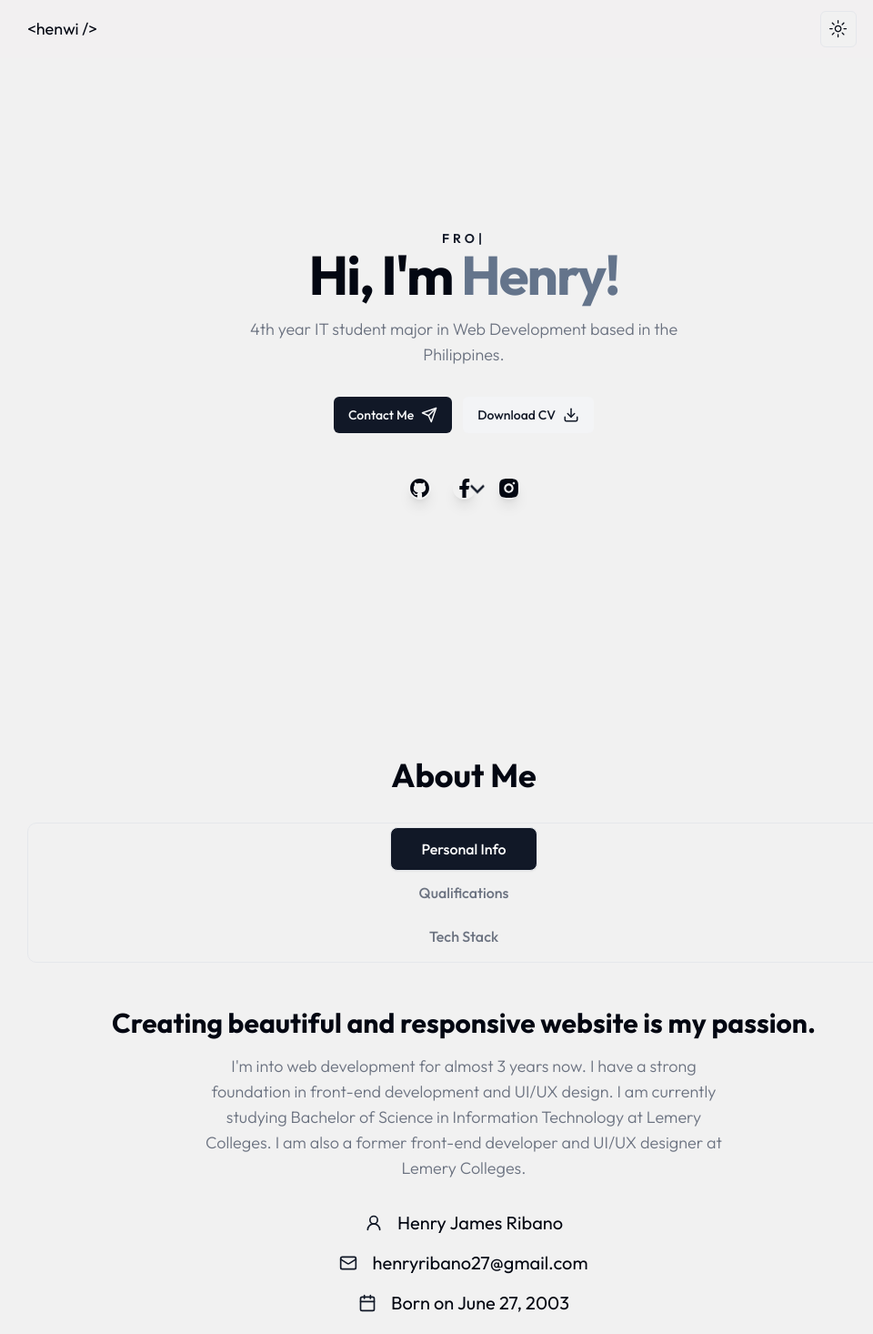
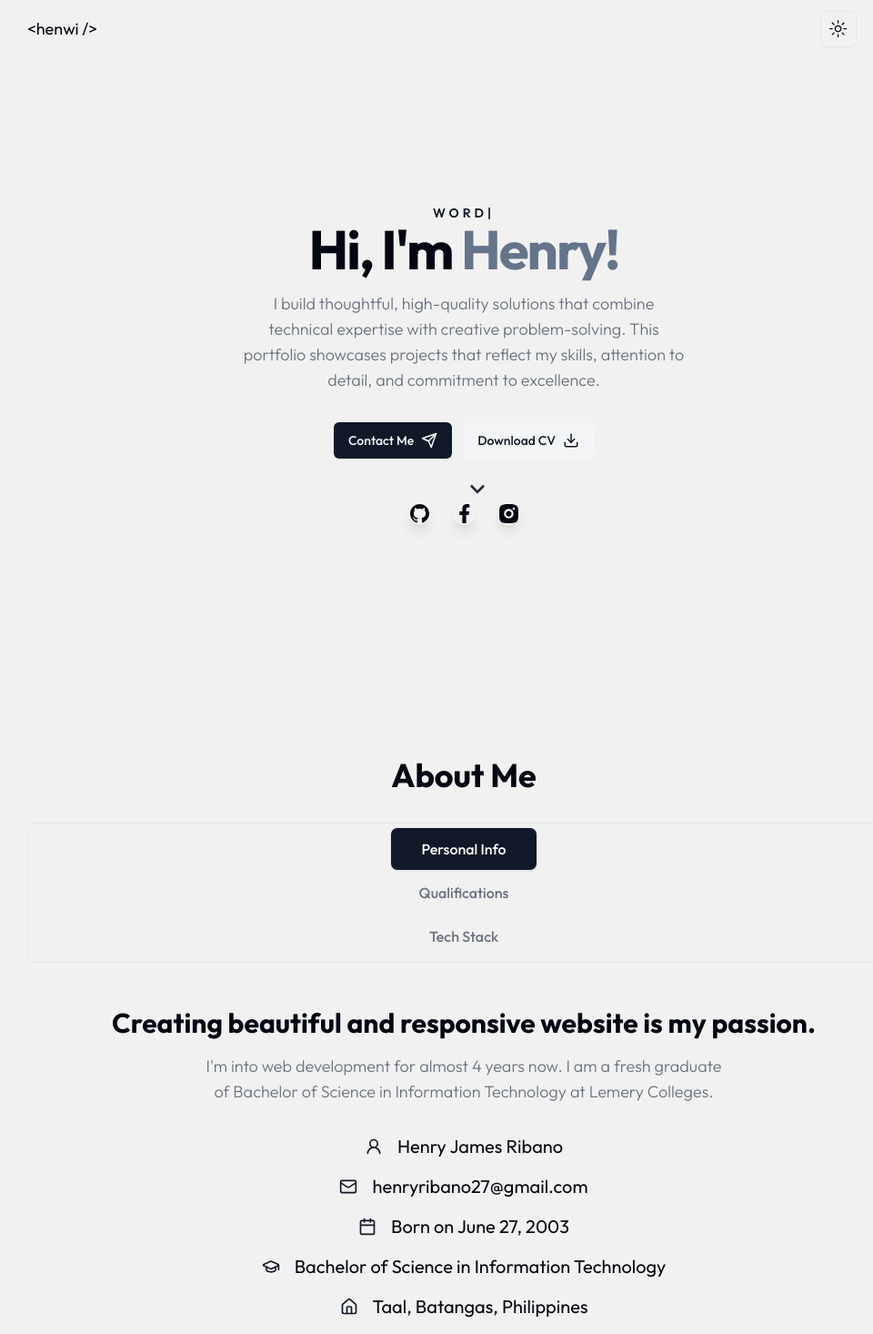
Before and after one commit to henwijames/my-portfolio, a Next.js app: page / in a window 1280 px wide. Shown: the top 1466 px of the page at 91% size, without its empty margins (130-1090 px from the left). Built offline with nearby package versions, Linux system fonts and the light colour scheme.

Commit message:
update dependencies in package-lock.json and revise About and Hero components for accuracy and clarity

```diff
--- a/components/About.jsx
+++ b/components/About.jsx
@@ -51,7 +51,7 @@ const qualificationData = [
       {
         college: "Lemery Colleges",
         qualifications: "Bachelor of Science in Information Technology",
-        years: "2021 - Present",
+        years: "2021 - June 26, 2025",
       },
       {
         college: "Lemery Senior High School",
@@ -228,12 +228,9 @@ const About = () => {
                       Creating beautiful and responsive website is my passion.
                     </h3>
                     <p className="subtitle max-w-xl mx-auto xl:mx-0">
-                      I'm into web development for almost 3 years now. I have a
-                      strong foundation in front-end development and UI/UX
-                      design. I am currently studying Bachelor of Science in
-                      Information Technology at Lemery Colleges. I am also a
-                      former front-end developer and UI/UX designer at Lemery
-                      Colleges.
+                      I'm into web development for almost 4 years now. I am a
+                      fresh graduate of Bachelor of Science in Information
+                      Technology at Lemery Colleges.
                     </p>
                     {/* Icons */}
                     <div className="grid xl:grid-cols-2 gap-4 mb-12">
--- a/components/Hero.jsx
+++ b/components/Hero.jsx
@@ -28,7 +28,7 @@ const Hero = ({ aboutRef }) => {
 
   useEffect(() => {
     const options = {
-      strings: ["Frontend Developer", "Wordpress Developer"],
+      strings: ["Frontend Developer", "Wordpress Developer", "PHP Developer"],
       typeSpeed: 100,
       backSpeed: 100,
       loop: true,
@@ -82,14 +82,13 @@ const Hero = ({ aboutRef }) => {
                 ref={textRef}
                 className="text-sm uppercase font-semibold text-primary tracking-[4px] hero flex flex-row xl:justify-start sm:flex justify-center items-center"
               >
-                <div className="hero-text">Front-end Developer</div>
+                <div className="hero-text"></div>
               </div>
               <h1 className="h1 mb-4">
                 Hi, I'm <span className="text-slate-500">Henry!</span>{" "}
               </h1>
               <p className="subtitle max-w-[490px] mx-auto xl:mx-0">
-                4th year IT student major in Web Development based in the
-                Philippines.
+              I build thoughtful, high-quality solutions that combine technical expertise with creative problem-solving. This portfolio showcases projects that reflect my skills, attention to detail, and commitment to excellence.
               </p>
               {/* Buttons */}
               <div className="flex flex-col gap-y-3 md:flex-row gap-x-3 mx-auto xl:mx-0 mb-12">
```
Also changed, not shown: 1 other file (tests, documents, lock files or other folders).
